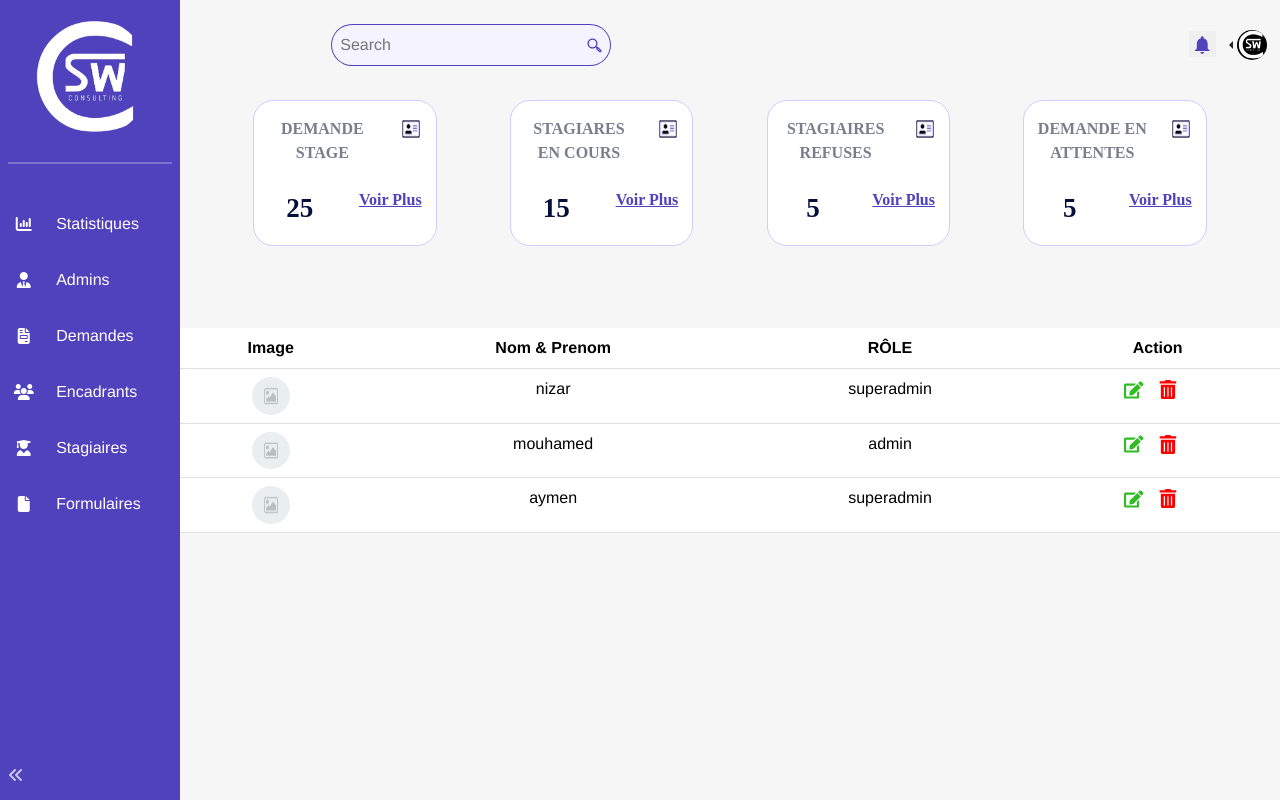
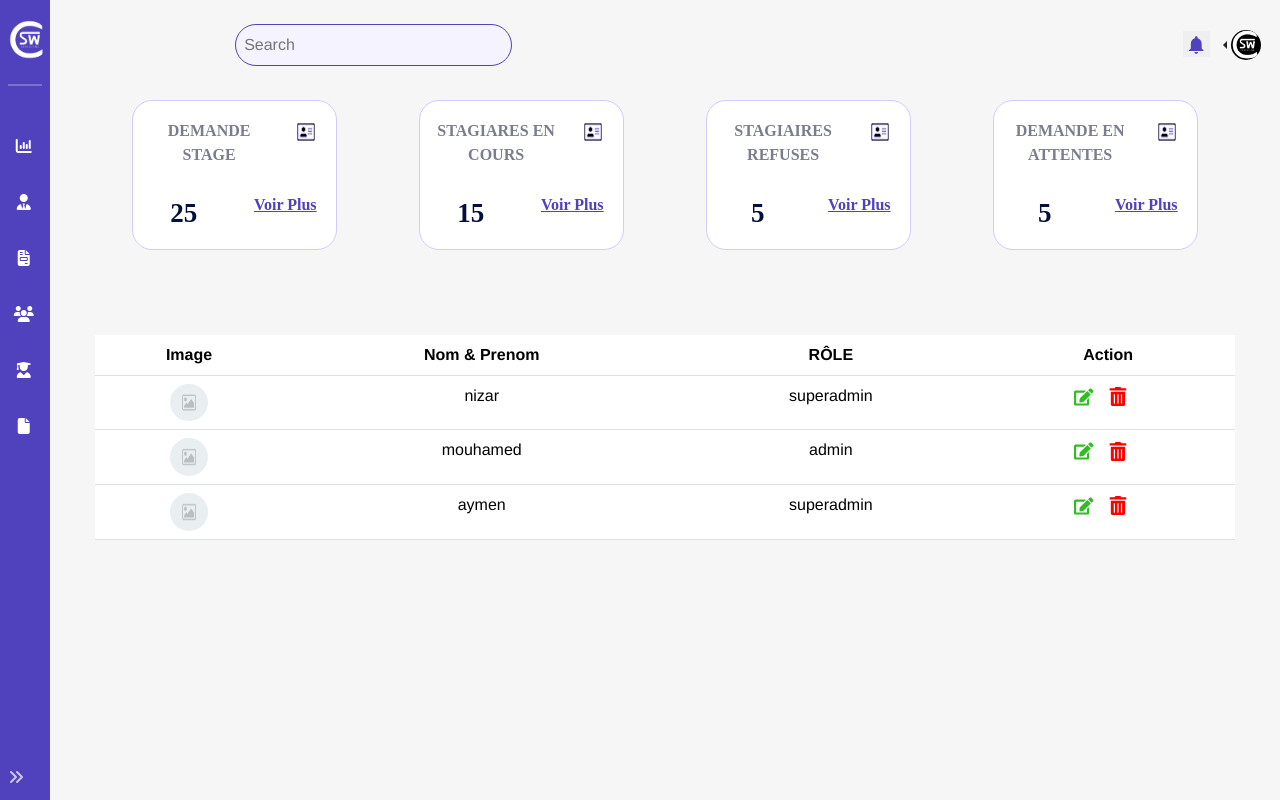
Before and after one commit to nizarchaouch/gestion_de_stagiaires, a Vue app: page / in a window 1280 px wide. Built offline with nearby package versions, Linux system fonts and the light colour scheme.

Commit message:
search mod

```diff
--- /dev/null
+++ b/src/components/pagination/PaginationD.vue
@@ -0,0 +1,60 @@
+<template>
+  <div>
+    <div v-for="page in paginatedData" :key="page">
+      <div v-for="person in page" :key="person">{{ person }}</div>
+      <hr v-if="page !== paginatedData[paginatedData.length - 1]" />
+    </div>
+
+    <div class="pagination">
+      <button
+        v-for="pageNumber in totalPages"
+        :key="pageNumber"
+        @click="changePage(pageNumber)"
+      >
+        {{ pageNumber }}
+      </button>
+    </div>
+  </div>
+</template>
+<script>
+export default {
+  data() {
+    return {
+      personnes: [
+        "Alice",
+        "Bob",
+        "Charlie",
+        "David",
+        "Eva",
+        "Frank",
+        "Grace",
+        "Hannah",
+        "Ivy",
+        "Jack",
+        "Kate",
+        "Liam",
+        "Mia",
+        "Noah",
+        "Olivia",
+      ],
+      itemsPerPage: 3,
+      currentPage: 1,
+    };
+  },
+  computed: {
+    paginatedData() {
+      const startIndex = (this.currentPage - 1) * this.itemsPerPage;
+      const endIndex = startIndex + this.itemsPerPage;
+      return this.personnes.slice(startIndex, endIndex);
+    },
+    totalPages() {
+      return Math.ceil(this.personnes.length / this.itemsPerPage);
+    },
+  },
+  methods: {
+    changePage(pageNumber) {
+      this.currentPage = pageNumber;
+    },
+  },
+};
+</script>
--- a/src/components/searchbar/SearchBar.vue
+++ b/src/components/searchbar/SearchBar.vue
@@ -1,7 +1,7 @@
 <template>
   <form class="m-3 col-8 col-lg-11 col-md-10">
     <input class="p-2" type="search" placeholder="Search" aria-label="Search" />
-    <button type="button" class="p-2 bt">
+    <!-- <button type="button" class="p-2 bt">
       <svg
         xmlns="http://www.w3.org/2000/svg"
         width="15"
@@ -13,18 +13,16 @@
           fill="#5041bc"
         />
       </svg>
-    </button>
+    </button> -->
   </form>
 </template>
 <style scoped>
 input {
-  border-radius: 50rem 0 0 50rem;
+  border-radius: 50rem;
   background-color: #f5f3ff;
   border: none;
   width: 45%;
-  border-bottom: #5041bc solid 1px;
-  border-top: #5041bc solid 1px;
-  border-left: #5041bc solid 1px;
+  border: #5041bc solid 1px;
 }
 button {
   border-radius: 0 50rem 50rem 0;
--- a/src/components/sidebar/stat.js
+++ b/src/components/sidebar/stat.js
@@ -1,6 +1,6 @@
 import { ref, computed } from "vue";
 
-export const collapsed = ref(false);
+export const collapsed = ref(true);
 export const toggleSidebar = () => (collapsed.value = !collapsed.value);
 
 export const SIDEBAR_WIDTH = 180;
--- a/src/views/page/StagiaireView.vue
+++ b/src/views/page/StagiaireView.vue
@@ -7,7 +7,7 @@
 <script>
 import modalA from "@/components/ModalAjoutStag.vue";
 import tableS from "@/components/tablestag/TableStag.vue";
-import pagination from "@/components/pagination/PaginationC.vue";
+import pagination from "@/components/pagination/PaginationD.vue";
 export default {
   components: { modalA, tableS, pagination },
   setup() {},
```
